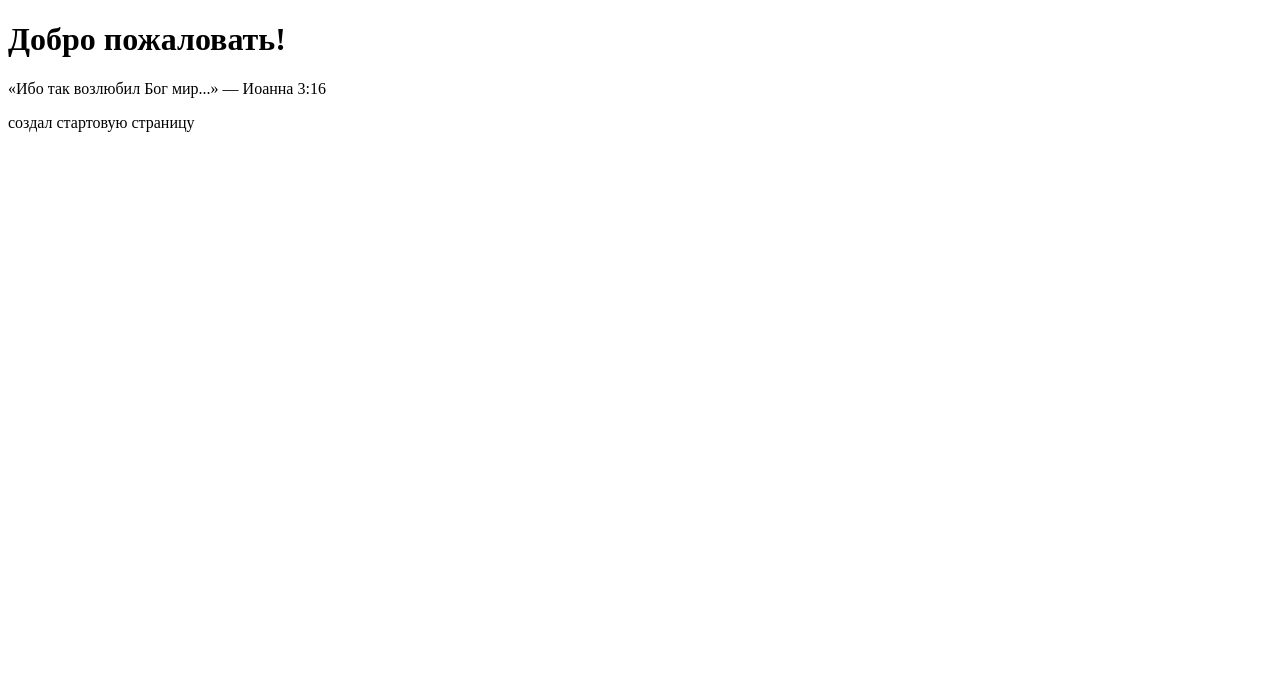
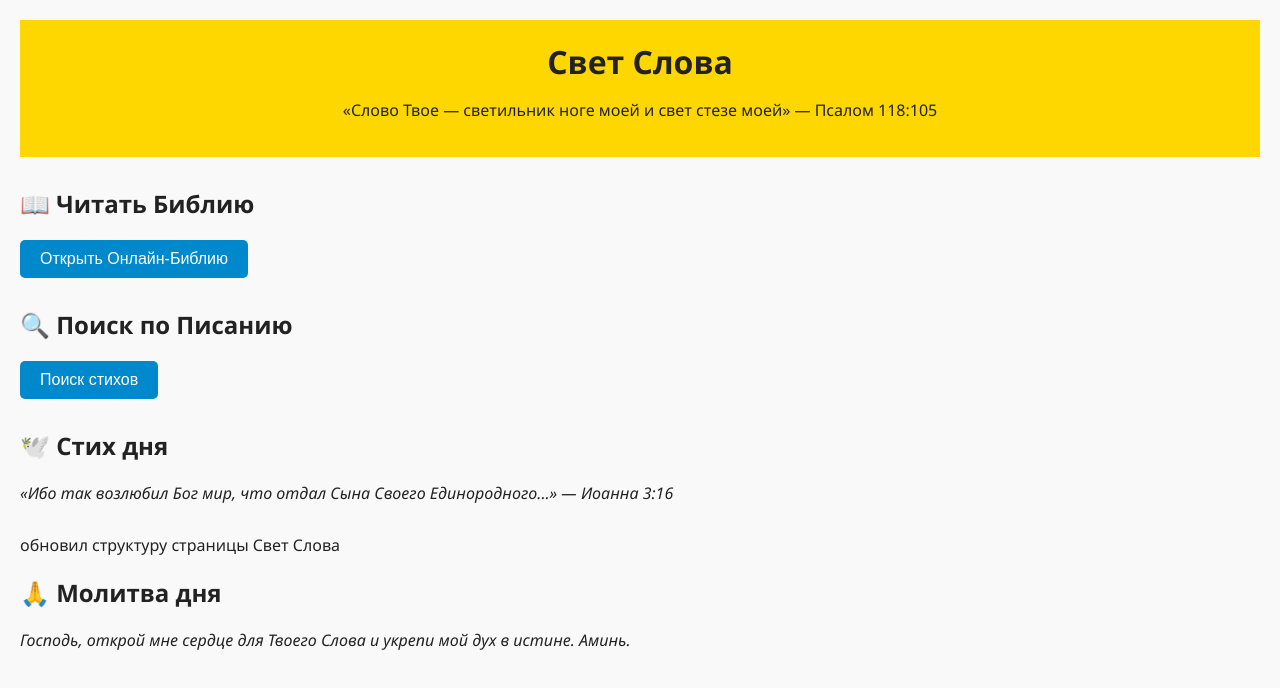
Before and after one commit to aliy78/EvangelieApp., a plain HTML site: page index.html in a window 1280 px wide. Drawn offline with Linux system fonts and the light colour scheme.

Commit message:
Update index.html

```diff
--- a/index.html
+++ b/index.html
@@ -2,11 +2,66 @@
 <html lang="ru">
 <head>
   <meta charset="UTF-8">
-  <title>EvangelieApp</title>
+  <meta name="viewport" content="width=device-width, initial-scale=1.0">
+  <title>Свет Слова</title>
+  <style>
+    body {
+      font-family: "Segoe UI", sans-serif;
+      background: #f9f9f9;
+      color: #222;
+      margin: 0;
+      padding: 20px;
+    }
+    header {
+      background-color: #ffd700;
+      padding: 20px;
+      text-align: center;
+    }
+    header h1 {
+      margin: 0;
+      font-size: 2em;
+    }
+    .section {
+      margin: 30px 0;
+    }
+    button {
+      padding: 10px 20px;
+      background-color: #0088cc;
+      color: #fff;
+      border: none;
+      border-radius: 5px;
+      font-size: 1em;
+      cursor: pointer;
+    }
+    button:hover {
+      background-color: #005f99;
+    }
+  </style>
 </head>
 <body>
-  <h1>Добро пожаловать!</h1>
-  <p>«Ибо так возлюбил Бог мир...» — Иоанна 3:16</p>
+  <header>
+    <h1>Свет Слова</h1>
+    <p>«Слово Твое — светильник ноге моей и свет стезе моей» — Псалом 118:105</p>
+  </header>
+
+  <div class="section">
+    <h2>📖 Читать Библию</h2>
+    <button onclick="location.href='https://bible.by/'">Открыть Онлайн-Библию</button>
+  </div>
+
+  <div class="section">
+    <h2>🔍 Поиск по Писанию</h2>
+    <button onclick="alert('Функция поиска будет добавлена')">Поиск стихов</button>
+  </div>
+
+  <div class="section">
+    <h2>🕊️ Стих дня</h2>
+    <p><em>«Ибо так возлюбил Бог мир, что отдал Сына Своего Единородного...» — Иоанна 3:16</em></p>
+  </div>
+
+  <div class="section">обновил структуру страницы Свет Слова
+    <h2>🙏 Молитва дня</h2>
+    <p><em>Господь, открой мне сердце для Твоего Слова и укрепи мой дух в истине. Аминь.</em></p>
+  </div>
 </body>
 </html>
-создал стартовую страницу
```
